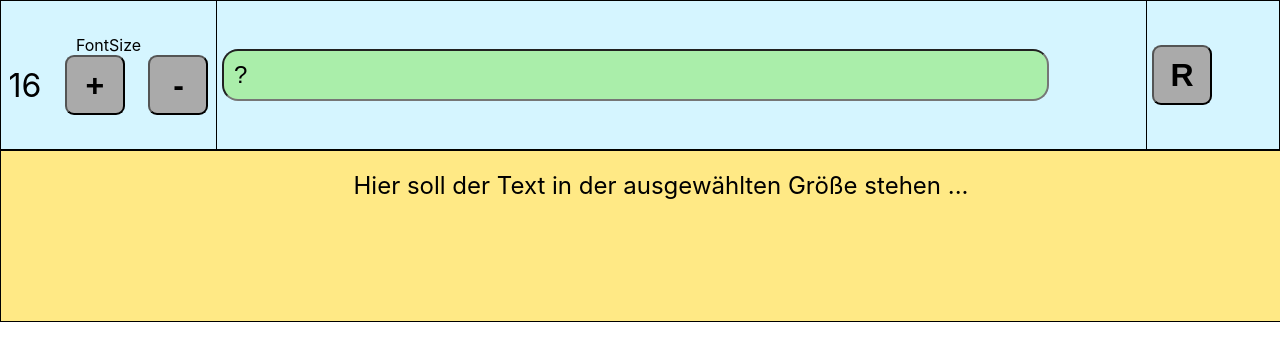
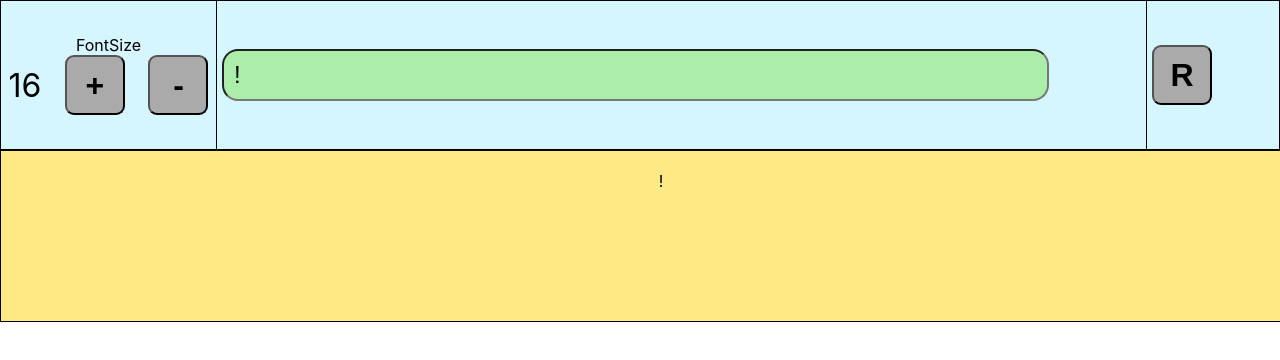
Before and after one commit to WinAuD/lab07-ngzttz, a React (Create React App) app: page / in a window 1280 px wide. Shown: the top 360 px of the page. Built offline with nearby package versions, Linux system fonts and the light colour scheme.

Commit message:
6 files modified

```diff
--- a/src/FontSize.js
+++ b/src/FontSize.js
@@ -1,17 +1,22 @@
 import React, { useState } from "react";
 import "./FontSize.css";
+import { useSelector, useDispatch } from 'react-redux';
 
 export default function FontSize() {
-  const [num, setNum] = useState(16);
+
+  // const [size, setSize] = useState(16);
+  const fontSize = useSelector( (state) => state.size );
+  const dispatch = useDispatch();
+
   return (
     <div>
       FontSize
       <div className="niceButtons">
-        <span>{num}</span>
-        <button className="button" onClick={() => setNum(num + 1)}>
+        <span>{fontSize}</span>
+        <button className="button" onClick={() => dispatch( {type: 'fontSize/inc1'} ) }>
           +
         </button>
-        <button className="button" onClick={() => setNum(num - 1)}>
+        <button className="button" onClick={() => dispatch( {type: 'fontSize/dec1'} ) }>
           -
         </button>
       </div>
--- a/src/MyOutput.js
+++ b/src/MyOutput.js
@@ -1,11 +1,14 @@
 import React, { useState } from "react";
 import "./MyOutput.css";
+import { useSelector, useDispatch } from 'react-redux';
 
 export default function MyOutput() {
-  const size = 24;
+  const sizeOutput = useSelector( (state) => state.size );
+  const textOutput = useSelector( (state) => state.text );
+
   return (
-    <div className="show" style={{ fontSize: size }}>
-      Hier soll der Text in der ausgewählten Größe stehen ...
+    <div className="show" style={{ fontSize: sizeOutput }}>
+      {textOutput}
     </div>
   );
 }
--- a/src/MyReset.js
+++ b/src/MyReset.js
@@ -2,6 +2,7 @@ import React, { useState } from "react";
 import "./MyReset.css";
 
 export default function MyInput() {
+
   const handleClick = () => {
     alert("Alles zurücksetzen!");
   };
--- a/src/TextInput.js
+++ b/src/TextInput.js
@@ -1,8 +1,11 @@
 import React, { useState } from "react";
 import "./TextInput.css";
+import { useSelector, useDispatch } from 'react-redux';
 
 export default function TextInput() {
-  const [text, setText] = useState("?");
+  // const [text, setText] = useState("?");
+  const textInput = useSelector( (state) => state.text );
+  const dispatch = useDispatch();
 
   const handleChange = event => {
     setText(event.target.value);
@@ -10,7 +13,7 @@ export default function TextInput() {
 
   return (
     <div>
-      <input className="NiceInput" type="text" onChange={handleChange} value={text} />
+      <input className="NiceInput" type="text" onChange={() => dispatch( {type: 'fontSize/setTo'} )} value={textInput} />
     </div>
   );
 }
--- a/src/reducer.js
+++ b/src/reducer.js
@@ -1,24 +1,30 @@
 const initialState = { size: 16, text: "!" }
 
-export default function fontReducer(state = initialState, action) {
+export default function fontSizeReducer(state = initialState, action) {
   switch (action.type) {
-    case "counter/inc1": {
+    case "fontSize/inc1": {
       // State replacement, not merged, state is immutable
       return {
         ...state,
-        count: state.count + 1
+        size: state.size + 1
       };
     }
-    case "counter/dec1": {
+    case "fontSize/dec1": {
       return {
         ...state,
-        count: state.count - 1
+        size: state.size - 1
       };
     }
-    case "counter/setTo": {
+    case "fontSize/setTo": {
       return {
         ...state,
-        count: action.payload
+        size: action.payload
+      };
+    }
+    case "fontSize/fetchWiki": {
+      return {
+        ...state,
+        size: action.payload
       };
     }
     default:
--- a/src/store.js
+++ b/src/store.js
@@ -1,6 +1,6 @@
 import { createStore } from "redux";
-import counterReducer from "./reducer.js";
+import fontSizeReducer from "./reducer.js";
 
-const store = createStore(counterReducer);
+const store = createStore(fontSizeReducer);
 
 export default store;
```
